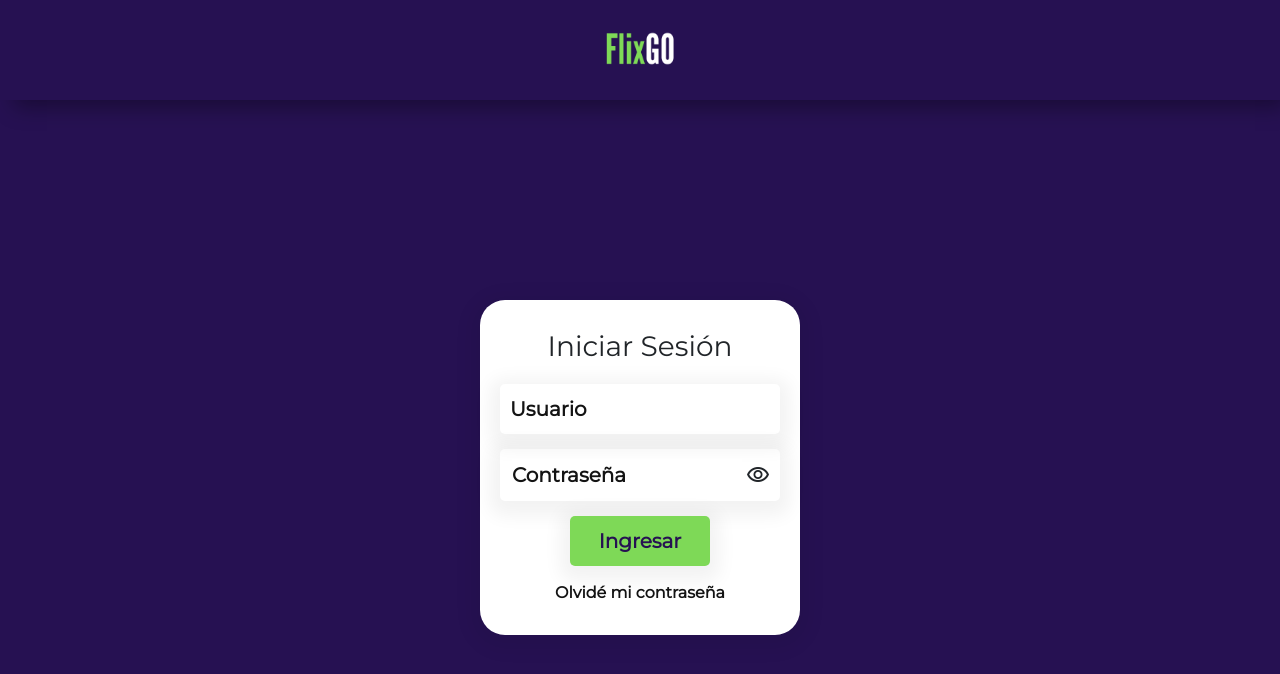
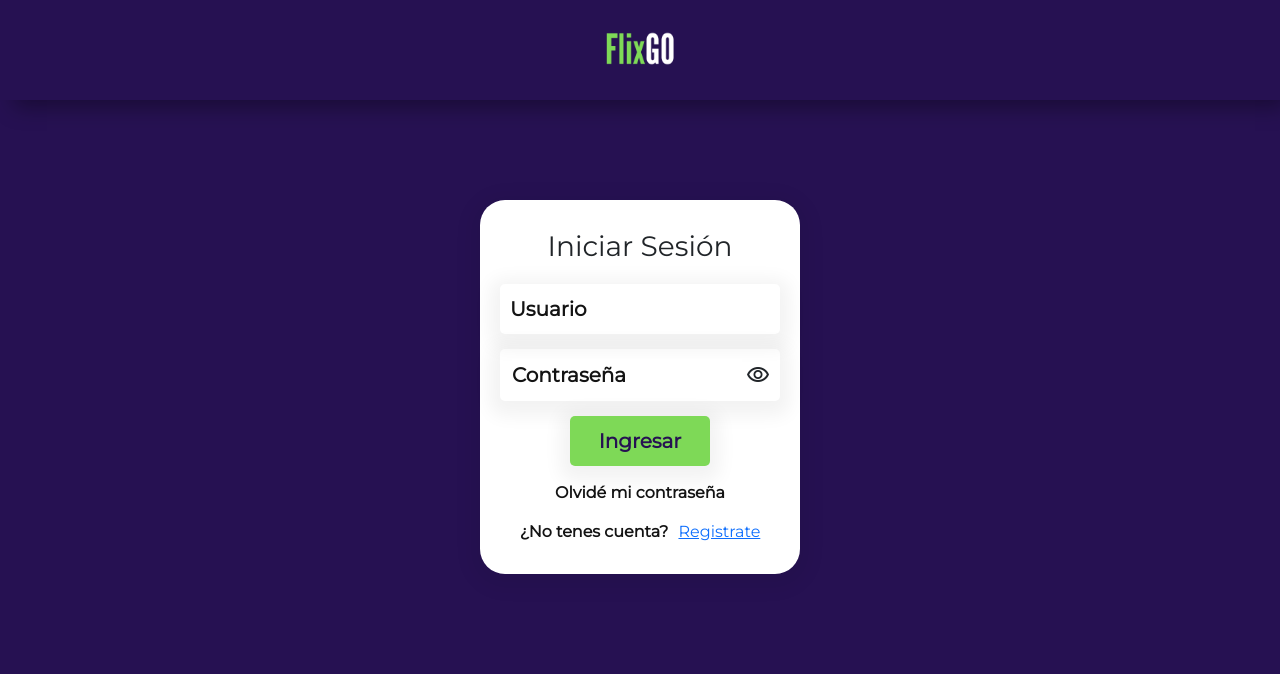
Before and after one commit to JuanIgnacioRios/FlixGo, a React (Vite) app: page /login in a window 1280 px wide. Shown: the top 674 px of the page. Built offline with nearby package versions, Linux system fonts and the light colour scheme.

Commit message:
Mejora al login y cambios en los estilos del register

```diff
--- a/src/components/Login/Login.css
+++ b/src/components/Login/Login.css
@@ -30,7 +30,7 @@
     gap: 15px;
 }
 
-#login-form div {
+#login-form #password-input-section {
     -moz-box-shadow: 0px 5px 18px 10px rgba(0, 0, 0, 0.05);
     -webkit-box-shadow: 0px 5px 18px 10px rgba(0, 0, 0, 0.05);
     box-shadow: 0px 5px 18px 10px rgba(0, 0, 0, 0.05);
@@ -40,11 +40,11 @@
     border-radius: 5px;
 }
 
-#login-form div input {
+#login-form #password-input-section input {
     width: 90%;
 }
 
-#login-form div section {
+#login-form #password-input-section section {
     display: flex;
     cursor: pointer;
     padding: 0;
@@ -111,6 +111,17 @@
     outline: none;
 }
 
+#to-register-container {
+    display: flex;
+    flex-flow: row;
+    gap: 10px;
+    margin: auto;
+}
+
+#to-register-container p {
+    margin: 0 !important;
+}
+
 @media screen and (min-width: 1024px) {
     .Login-card {
         margin: 200px auto auto auto;
--- a/src/components/Login/Login.jsx
+++ b/src/components/Login/Login.jsx
@@ -1,25 +1,75 @@
-import React from 'react'
-import PublicNavBar from '../PublicNavBar/PublicNavBar'
-import './Login.css'
+import React, { useState } from 'react';
+import PublicNavBar from '../PublicNavBar/PublicNavBar';
+import './Login.css';
+import { Link } from 'react-router-dom';
 
 const Login = () => {
+  const [showPassword, setShowPassword] = useState(false);
+  const [errorMessage, setErrorMessage] = useState('');
+  const [loggedIn, setLoggedIn] = useState(false); // Nuevo estado para controlar el estado de inicio de sesión
+
+  const togglePasswordVisibility = () => {
+    setShowPassword(!showPassword);
+  };
+
+  const handleLogin = (event) => {
+    event.preventDefault();
+
+    const username = event.target.username.value;
+    const password = event.target.password.value;
+
+    if (username === 'admin' && password === 'flixgo') {
+      // Si las credenciales son correctas, establece loggedIn a true
+      setLoggedIn(true);
+    } else {
+      setErrorMessage('Usuario y/o contraseña incorrectos');
+    }
+  };
+
+  // Si loggedIn es true, redirige a la página /home
+  if (loggedIn) {
+    window.location.href = '/home';
+    return null; // Asegura que no haya nada que renderizar después de la redirección
+  }
+
   return (
     <div id='Login-page'>
         <PublicNavBar />
         <div className='Login-card'>
             <h2>Iniciar Sesión</h2>
-            <form id="login-form" method="post" action="/login">
-                <input type="text" name="username" placeholder="Usuario"/>
-                <div>
-                    <input id="password" type="password" name="password" placeholder="Contraseña"/>
-                    <section><span className="material-symbols-outlined" id="eye-button">visibility</span></section>
+            {errorMessage && <p style={{ color: 'red', textAlign: 'center' }}>{errorMessage}</p>}
+            <form id="login-form" onSubmit={handleLogin}>
+                <input
+                  type="text"
+                  name="username"
+                  placeholder="Usuario"
+                />
+                <div id='password-input-section'>
+                    <input
+                      id="password"
+                      type={showPassword ? "text" : "password"}
+                      name="password"
+                      placeholder="Contraseña"
+                    />
+                    <section>
+                      <span
+                        className="material-symbols-outlined"
+                        id="eye-button"
+                        onClick={togglePasswordVisibility}
+                      >
+                         {showPassword ? "visibility_off" : "visibility"}
+                      </span>
+                    </section>
                 </div>
                 <input type="submit" value="Ingresar" />
                 <p>Olvidé mi contraseña</p>
+                <div id="to-register-container">
+                  <p>¿No tenes cuenta?</p><Link to={"/register"}>Registrate</Link>
+                </div>
             </form>
         </div>
     </div>
-  )
-}
+  );
+};
 
-export default Login
+export default Login;
--- a/src/components/Register/Register.css
+++ b/src/components/Register/Register.css
@@ -31,7 +31,7 @@
     gap: 15px;
 }
 
-#login-form div {
+#login-form #password-input-section {
     -moz-box-shadow: 0px 5px 18px 10px rgba(0, 0, 0, 0.05);
     -webkit-box-shadow: 0px 5px 18px 10px rgba(0, 0, 0, 0.05);
     box-shadow: 0px 5px 18px 10px rgba(0, 0, 0, 0.05);
@@ -41,11 +41,11 @@
     border-radius: 5px;
 }
 
-#login-form div input {
+#login-form #password-input-section input {
     width: 90%;
 }
 
-#login-form div section {
+#login-form #password-input-section section {
     display: flex;
     cursor: pointer;
     padding: 0;
@@ -72,6 +72,7 @@
 }
 
 #login-form input[type='text']::placeholder,
+#login-form input[type='email']::placeholder,
 #login-form input[type='password']::placeholder {
     color: #131313;
 }
@@ -105,13 +106,18 @@
 }
 
 #login-form input[type='text']:focus,
+#login-form input[type='email']:focus,
 #login-form input[type='password']:focus {
     outline: none;
 }
 
+#login-form a {
+    margin: auto;
+}
+
 @media screen and (min-width: 1024px) {
     .Login-card {
-        margin: 200px auto auto auto;
+        margin: 100px auto auto auto;
         width: 25%;
     }
 }
--- a/src/components/Register/Register.jsx
+++ b/src/components/Register/Register.jsx
@@ -1,4 +1,5 @@
 import React from 'react'
+import { Link } from 'react-router-dom'
 import PublicNavBar from '../PublicNavBar/PublicNavBar'
 import './Register.css'
 
@@ -15,7 +16,7 @@ const Login = () => {
                 <input className="form-input" type="text" name="name" placeholder="Nombre"/>
                 <input className="form-input" type="text" name="surname" placeholder="Apellido"/>
                 <input type="submit" value="Crear Usuario" />
-                <p>Ya tengo usuario</p>
+                <Link to={"/login"}>Ya tengo usuario</Link>
             </form>
         </div>
     </div>
--- a/src/components/UserPanel/UserPanel.css
+++ b/src/components/UserPanel/UserPanel.css
@@ -41,6 +41,7 @@
 }
 
 #edit-user-detail-form input[type='text']::placeholder,
+#edit-user-detail-form input[type='email']::placeholder,
 #edit-user-detail-form input[type='password']::placeholder {
     color: #131313;
 }
@@ -74,13 +75,14 @@
 }
 
 #edit-user-detail-form input[type='text']:focus,
+#edit-user-detail-form input[type='email']:focus,
 #edit-user-detail-form input[type='password']:focus {
     outline: none;
 }
 
 @media screen and (min-width: 1024px) {
     .user-card {
-        margin: 200px auto auto auto;
+        margin: 100px auto auto auto;
         width: 25%;
     }
 }
```
